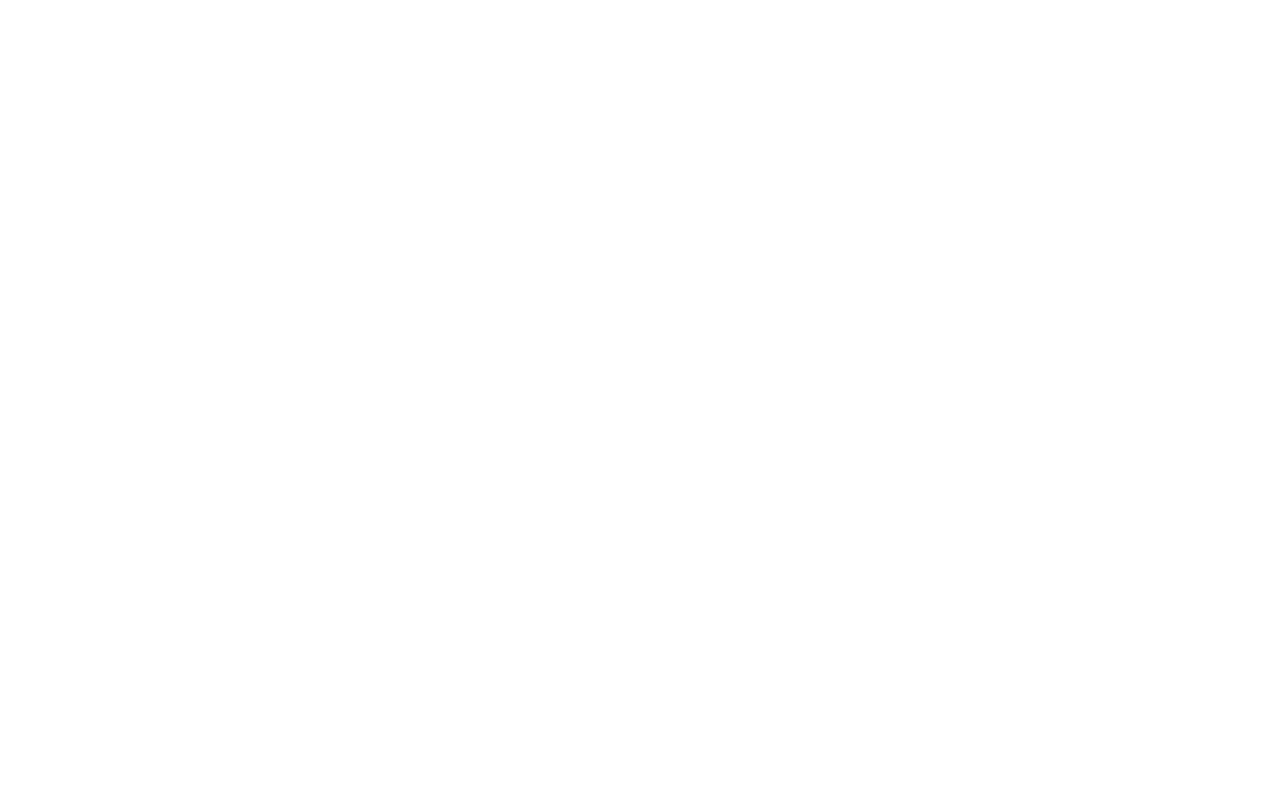
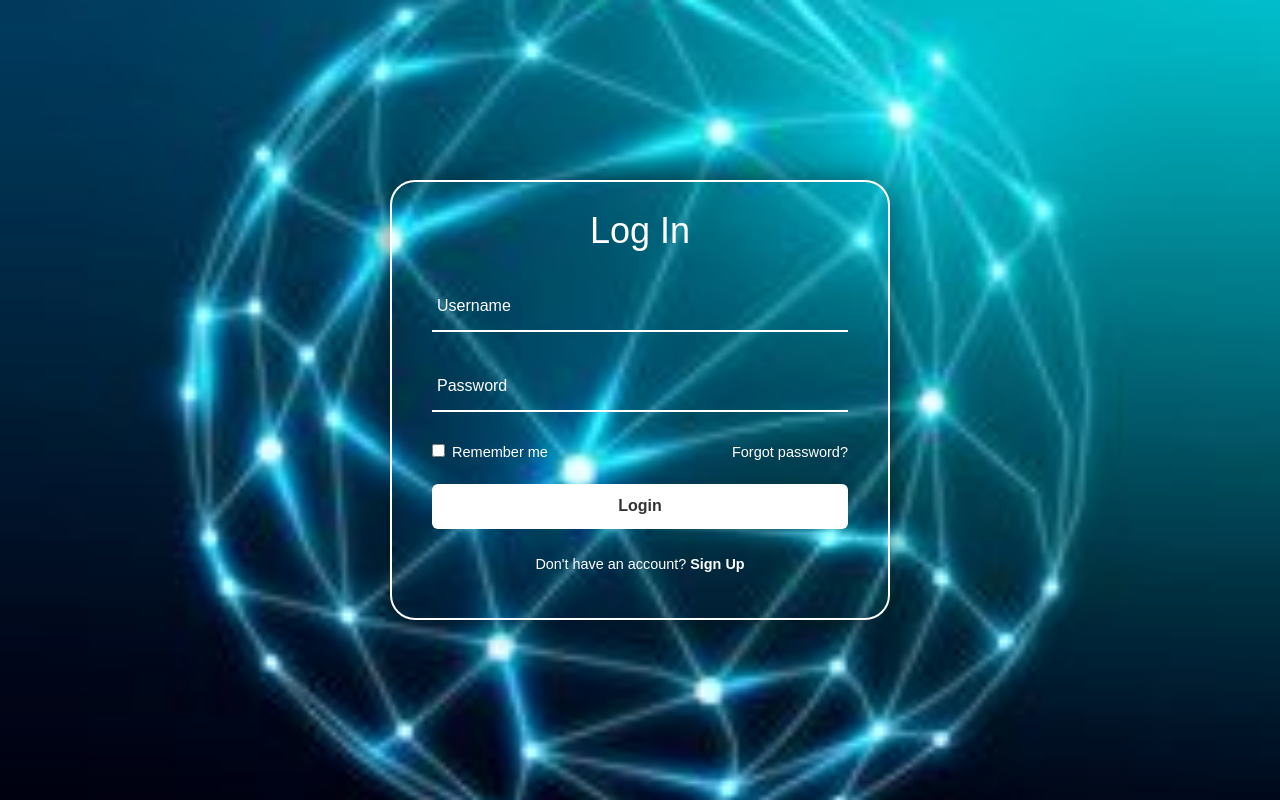
Before and after one commit to tuantu2609/web-project-2024-ui-client, a React (Create React App) app: page /login in a window 1280 px wide. Before the commit this address had no page. Built offline with nearby package versions, Linux system fonts and the light colour scheme.

Commit message:
Login UI

```diff
--- a/src/App.css
+++ b/src/App.css
@@ -7,6 +7,235 @@
   --main-color: #3498db;
   --padding: 20px;
 }
+ /* LOGIN PAGE */
+ *{
+  margin: 0;
+  padding: 0;
+  box-sizing: border-box;
+  font-family:"Poppins", sans-serif;
+}
+
+
+header{
+  position: fixed;
+  top: 0;
+  left: 0;
+  width: 100%;
+  padding: 20px 100px;
+  background: none;
+  display: flex;
+  justify-content: space-between;
+  align-items: center;
+  z-index: 99;
+}
+
+.logo{
+  font-size: 2em;
+  color: #fff;
+  user-select: none;
+}
+
+.navigation a{
+  position: relative;
+  font-size: 1.1em;
+  color: #fff;
+  text-decoration: none;
+  font-weight: 500;
+  margin-left: 40px;
+}
+
+.wrapper{
+  position: relative;
+  width: 500px;
+  height: 440px;
+  background: transparent;
+  border: 2px solid ;
+  color: #fff;
+  border-radius: 25px;
+  box-shadow: 0 0 30px rgba(0, 0, 0, .5);
+  display: flex;
+  justify-content: center;
+  align-items: center;
+  overflow: hidden;
+  transition: height .2s ease;
+}
+
+.wrapper.active{
+  height: 520px;
+}
+
+.wrapper .form-box{
+  width: 100%;
+  padding: 40px;
+}
+
+.wrapper .form-box.login{
+  transition: transform .5s ease;
+  transform: translateX(0);
+}
+
+.wrapper.active .form-box.login{
+  transition: none;
+  transform: translateX(-500px);
+}
+
+.wrapper .form-box.register{
+  position: absolute;
+  transition: none;
+  transform: translateX(500px);
+}
+
+.wrapper.active .form-box.register{
+  transition: transform .5s ease;
+  transform: translateX(0);
+}
+
+.form-box h1{
+  font-size: 2em;
+  color: #fff;
+  text-align: center;
+}
+
+.input-box{
+  position: relative;
+  width: 100%;
+  height:50px;
+  border-bottom: 2px solid #fff;
+  margin: 30px 0;
+}
+
+.input-box label{
+  position: absolute;
+  top: 50%;
+  left: 5px;
+  transform: translateY(-50%);
+  font-size: 1em;
+  color: #fff;
+  font-weight: 500;
+  pointer-events: none;
+  transition: .5s;
+}
+
+.error-message{
+  color: rgb(223, 64, 64);
+  position: relative;
+  width: 100%;
+  height:20px;
+  margin: 10px 0;
+}
+.input-box input:focus~label,
+.input-box input:valid~label{
+  top: -5px;
+
+}
+
+.input-box input{
+  width: 100%;
+  height: 100%;
+  background: transparent;
+  border: none;
+  outline: none;
+  font-size: 1em;
+  color: #fff;
+  font-weight: 600;
+  padding: 0 35px 0 5px;
+}
+
+
+.wrapper h1{
+  font-size: 36px;
+  text-align: center;
+}
+
+.wrapper .input-box{
+  position: relative;
+  width: 100%;
+  height: 50px;
+  margin: 30px 0;
+}
+
+.remember-forgot{
+  font-size: .9em;
+  color: #fff;
+  font-weight: 500;
+  display: flex;
+  justify-content: space-between;
+}
+
+.remember-forgot label input{
+  accent-color: #fff;
+  margin-right: 3px;
+
+}
+
+.remember-forgot a{
+  color: #fff;
+  text-decoration: none;
+}
+
+.remember-forgot a:hover{
+  text-decoration: underline;
+}
+.input-box input::placeholder{
+  color: #fff;
+}
+
+.input-box i{
+  position: absolute;
+  right: 20px;
+  top: 50%;
+  transform: translateY(-50%);
+  font-size: 20px;
+}
+
+.wrapper .remember-forgot{
+  display: flex;
+  justify-content: space-between;
+  font-size: 14.5px;
+  margin: -15px 0 15 px;
+}
+
+.wrapper .btn{
+  width: 100%;
+  height: 45px;
+  background: #fff;
+  border: none;
+  outline: none;
+  border-radius: 6px;
+  box-shadow:  0 0 10px rgba(0, 0, 0, .1);
+  cursor: pointer;
+  font-size: 1em;
+  color: #333;
+  font-weight: 600;
+  margin: 20px 0 0px;
+}
+
+.login-register{
+ font-size: .9em;
+ color: #fff;
+ text-align: center;
+ font-weight: 500;
+ margin:  25px 0 10px;
+}
+
+.login-register p a{
+  color: #fff;
+  text-decoration: none;
+  font-weight: 600;
+}
+
+.login-register p a:hover{
+  text-decoration: underline;
+}
+
+
+
+
+
+
+
+
+
 
 /* LEARNING PAGE CSS */
 .header-section {
--- a/src/App.js
+++ b/src/App.js
@@ -1,6 +1,6 @@
 import "./App.css";
 import { BrowserRouter as Router, Route, Routes } from "react-router-dom";
-
+import Login from "./pages/Login";
 import LearningPages from "./pages/LearningPages";
 
 function App() {
@@ -9,6 +9,7 @@
       <Router>
         <Routes>
           <Route path="/" element={<LearningPages />} />
+          <Route path="/login" element={<Login />} />
         </Routes>
       </Router>
     </div>
--- /dev/null
+++ b/src/pages/Login.js
@@ -0,0 +1,69 @@
+import React, { useState } from 'react';
+import '../App.css';
+
+const Log = () => {
+    const [message, setMessage] = useState(null);
+
+    const handleSubmit = (e) => {
+        e.preventDefault();
+        // Xử lý đăng nhập ở đây, ví dụ gửi request đến server
+        // Nếu có lỗi, hãy gọi setMessage để hiển thị thông báo lỗi
+    };
+
+    return (
+        <div
+            style={{
+                display: 'flex',
+                justifyContent: 'center',
+                alignItems: 'center',
+                minHeight: '100vh',
+                background: "url('background.jpg') no-repeat center center/cover",
+            }}
+        >
+            <div className="container" style={{ display: 'flex', justifyContent: 'center', alignItems: 'center' }}>
+                {/* <header>
+                    <a href="/" className="logo">
+                        <img src="logo.jpg" alt="web logo" style={{width : "40px", height :"40px" }} />
+                    </a>
+                </header> */}
+
+                <div className="wrapper">
+                    <div className="form-box login">
+                        <h1>Log In</h1>
+                        <form onSubmit={handleSubmit}>
+                            <div className="input-box">
+                                <i className='bx bxs-user-circle'></i>
+                                <input type="text" id="name" name="name" required />
+                                <label>Username</label>
+                            </div>
+
+                            <div className="input-box">
+                                <i className='bx bx-lock'></i>
+                                <input type="password" id="password" name="password" required />
+                                <label>Password</label>
+                                {message && (
+                                    <div className="error-message">
+                                        <h5 className="alert alert-danger mt-2">{message}</h5>
+                                    </div>
+                                )}
+                            </div>
+
+                            <div className="remember-forgot">
+                                <label><input type="checkbox" /> Remember me </label>
+                                <a href="#">Forgot password?</a>
+                            </div>
+
+                            <button type="submit" className="btn">Login</button>
+
+                            <div className="login-register">
+                                <p>Don't have an account? <a href="/register" className="register-link">Sign Up</a></p>
+                            </div>
+                        </form>
+                    </div>
+                </div>
+            </div>
+        </div>
+    );
+};
+
+export default Log;
```
Also changed, not shown: public/background.jpg (added).
